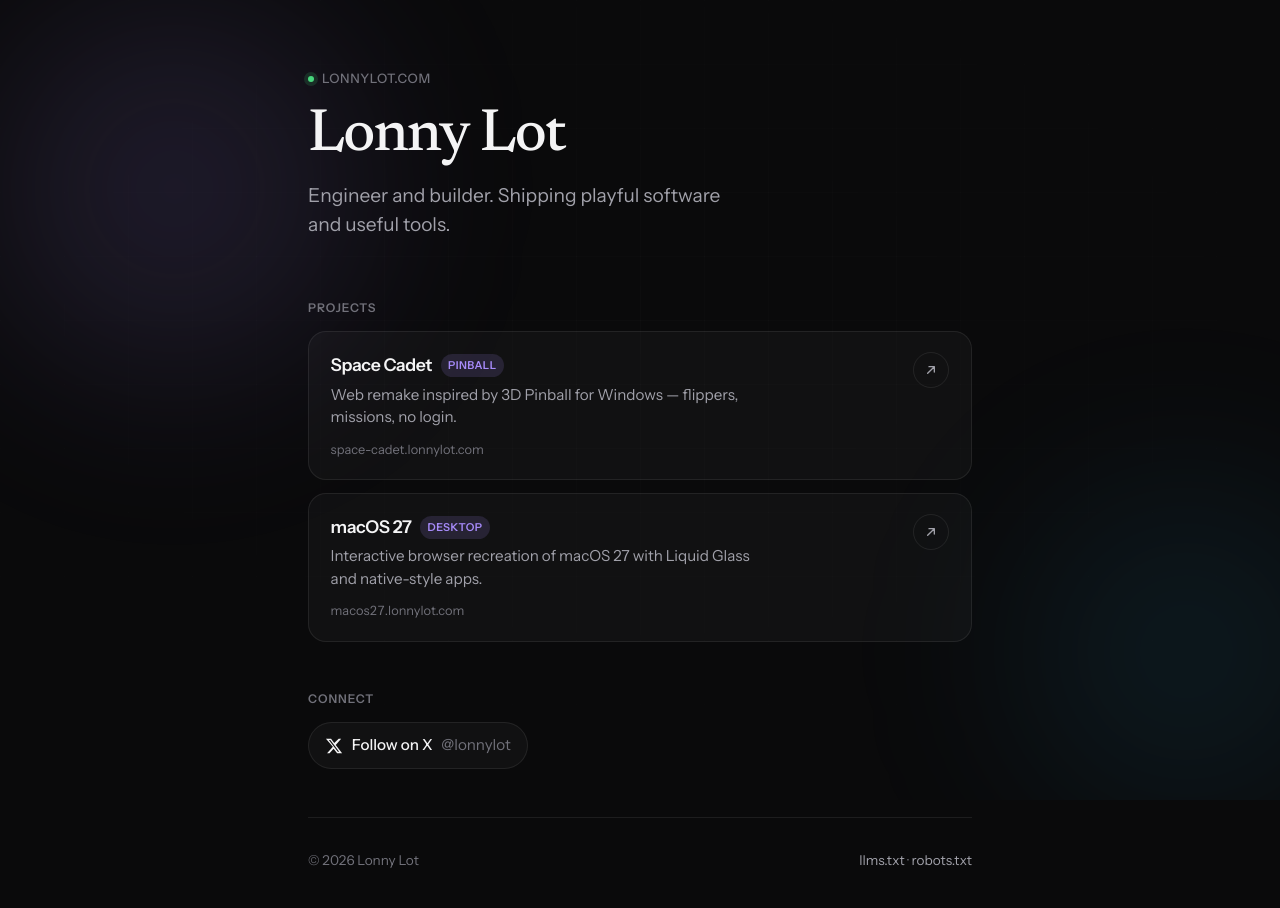
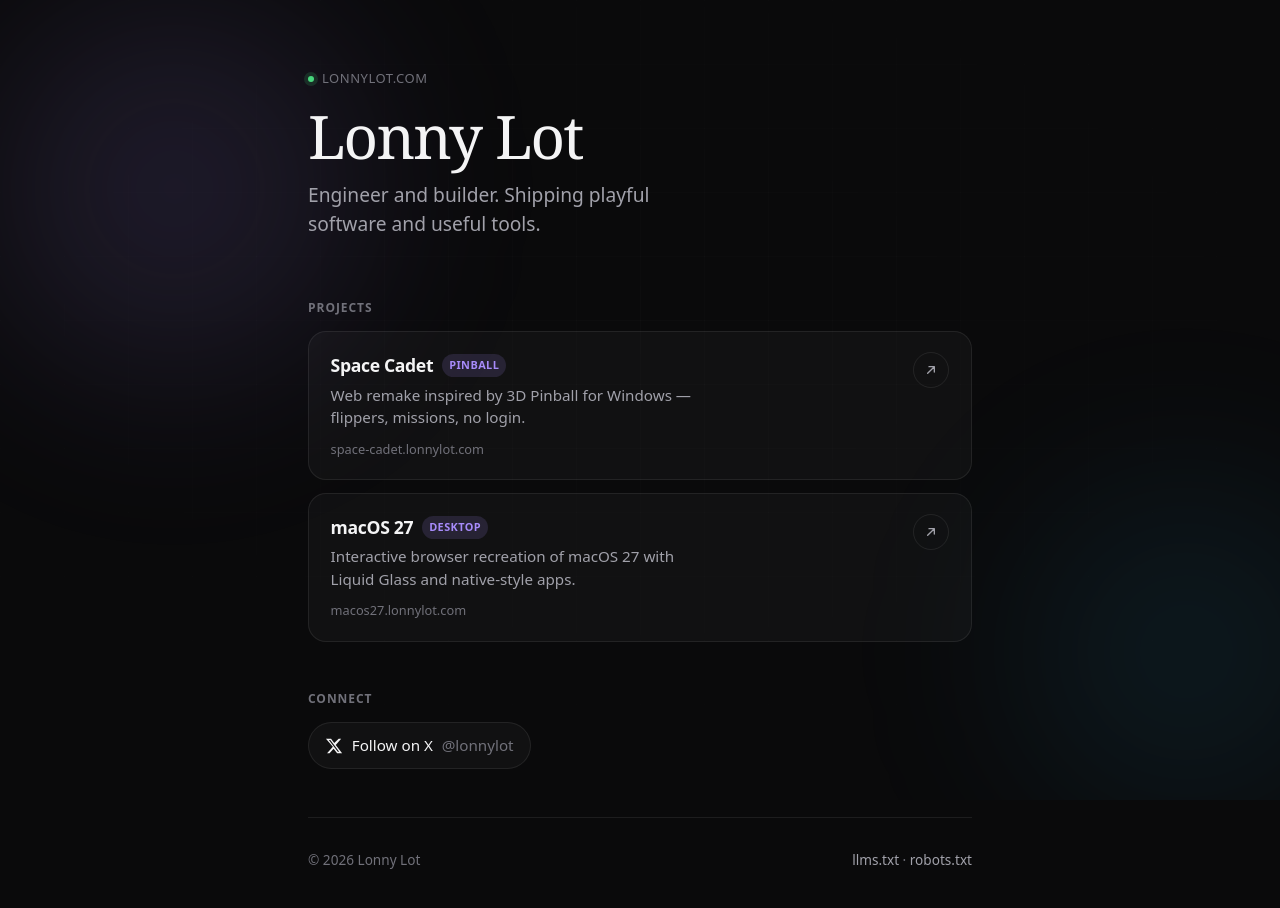
Before and after one commit to lonnylot/lonnylot.github.io, a plain HTML site: page public/index.html in a window 1280 px wide. Drawn offline with Linux system fonts and the light colour scheme.

Commit message:
Harden landing page against blank-content failures
Default reveal content to visible, animate only when motion is
allowed, and use system fonts so the page never depends on Google Fonts.

```diff
--- a/public/index.html
+++ b/public/index.html
@@ -22,10 +22,6 @@
   <meta name="twitter:title" content="Lonny Lot">
   <meta name="twitter:description" content="Engineer and builder. Projects, experiments, and links.">
 
-  <link rel="preconnect" href="https://fonts.googleapis.com">
-  <link rel="preconnect" href="https://fonts.gstatic.com" crossorigin>
-  <link href="https://fonts.googleapis.com/css2?family=Instrument+Sans:ital,wght@0,400..700;1,400..700&family=Newsreader:ital,opsz,wght@0,6..72,400..700;1,6..72,400..700&display=swap" rel="stylesheet">
-
   <style>
     :root {
       --bg: #0a0a0b;
@@ -42,6 +38,8 @@
       --glow: rgba(167, 139, 250, 0.18);
       --ease: cubic-bezier(0.22, 1, 0.36, 1);
       --radius: 18px;
+      --font-sans: ui-sans-serif, system-ui, -apple-system, BlinkMacSystemFont, "Segoe UI", Roboto, "Helvetica Neue", Arial, sans-serif;
+      --font-serif: ui-serif, Georgia, "Times New Roman", Times, serif;
     }
 
     * {
@@ -59,7 +57,7 @@
 
     body {
       min-height: 100dvh;
-      font-family: "Instrument Sans", system-ui, -apple-system, sans-serif;
+      font-family: var(--font-sans);
       background: var(--bg);
       color: var(--text);
       line-height: 1.5;
@@ -130,7 +128,13 @@
       padding: clamp(2rem, 6vw, 4rem) clamp(1.25rem, 4vw, 1.75rem);
     }
 
-    /* Reveal animation */
+    /* Reveal animation — content stays visible if animation never runs */
+    .reveal {
+      opacity: 1;
+      transform: none;
+    }
+
+    @media (prefers-reduced-motion: no-preference) {
       .reveal {
         opacity: 0;
         transform: translateY(18px);
@@ -142,6 +146,7 @@
       .reveal:nth-child(3) { animation-delay: 0.28s; }
       .reveal:nth-child(4) { animation-delay: 0.4s; }
       .reveal:nth-child(5) { animation-delay: 0.52s; }
+    }
 
     @keyframes rise {
       to {
@@ -151,14 +156,9 @@
     }
 
     @media (prefers-reduced-motion: reduce) {
-      .reveal,
       .bg::before,
       .bg::after {
         animation: none;
-      }
-      .reveal {
-        opacity: 1;
-        transform: none;
       }
     }
 
@@ -193,7 +193,7 @@
     }
 
     h1 {
-      font-family: Newsreader, Georgia, "Times New Roman", serif;
+      font-family: var(--font-serif);
       font-size: clamp(2.75rem, 8vw, 3.75rem);
       font-weight: 500;
       letter-spacing: -0.03em;
```
Lines whose indentation alone changed are shown as unchanged.
